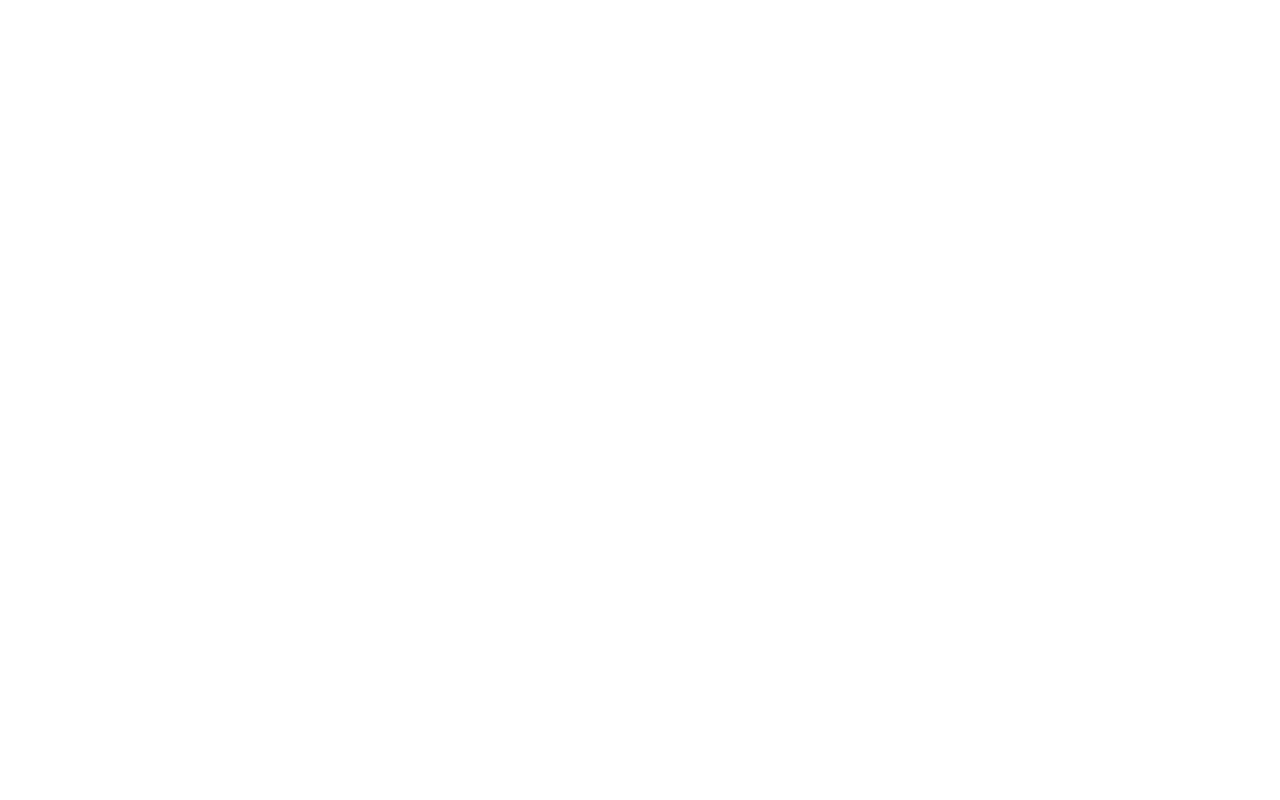
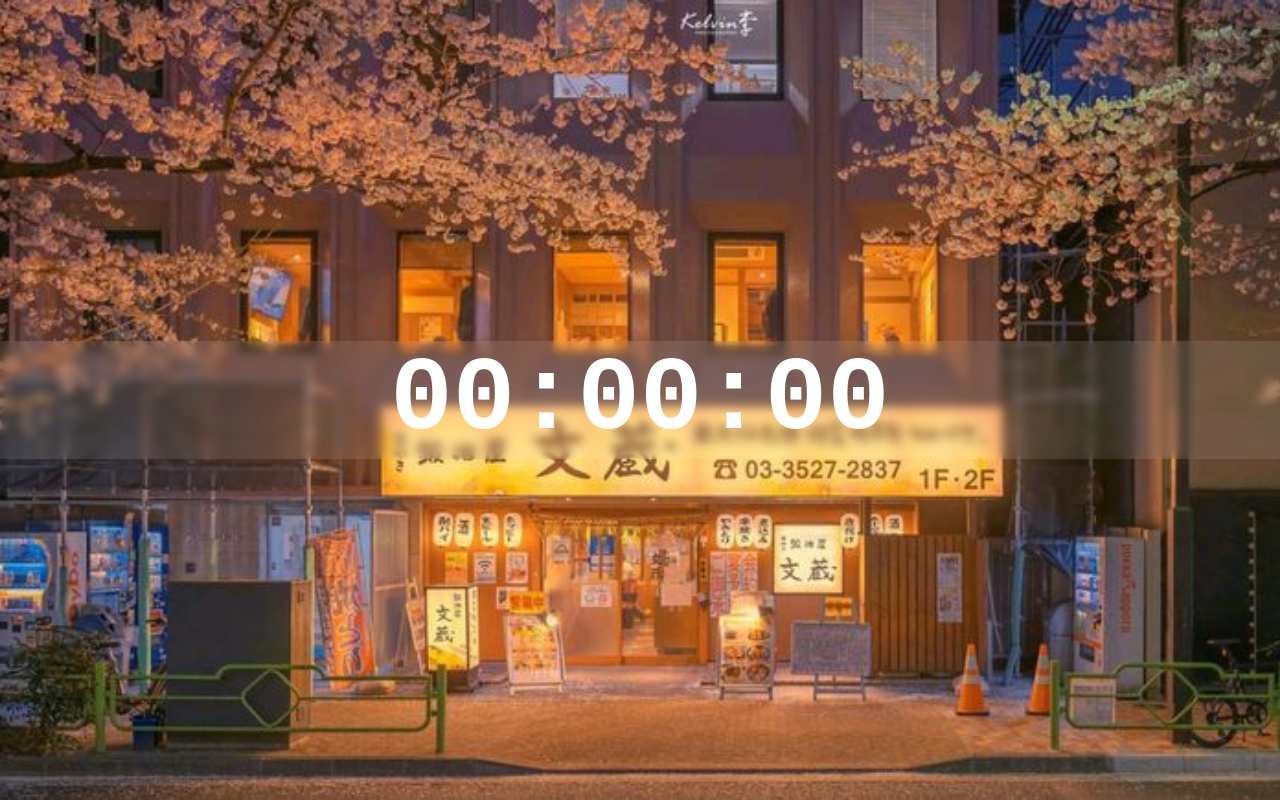
Before and after one commit to Ruth-Wang37/digital-clock, a plain HTML site: page index.html in a window 1280 px wide. Drawn offline with Linux system fonts and the light colour scheme.

Commit message:
creating the container for the clock and styling it

```diff
--- a/index.html
+++ b/index.html
@@ -7,7 +7,11 @@
     <link rel="stylesheet" href="style.css">
 </head>
 <body>
+
+    <div id="container">
+        <div id="clock">00:00:00</div>
+    </div>
+
     <script src="index.js"></script>
-
 </body>
 </html>
--- a/style.css
+++ b/style.css
@@ -0,0 +1,26 @@
+body{
+    background-image: url(jap.jpg);
+    background-position: center;
+    background-repeat: no-repeat;
+    background-size: cover;
+    background-attachment: fixed;
+    margin: 0;
+
+}
+#container{
+    display: flex;
+    justify-content: center;
+    align-items: center;
+    height: 100vh;
+}
+
+#clock{
+    font-family: monospace;
+    font-size: 6.5rem;
+    font-weight: bold;
+    text-align: center;
+    color: white;
+    backdrop-filter: blur(5px);
+    background-color: hsla(0, 0%, 100%, 0.1);
+    width: 100%;
+}
```
Also changed, not shown: jap.jpg (added).
